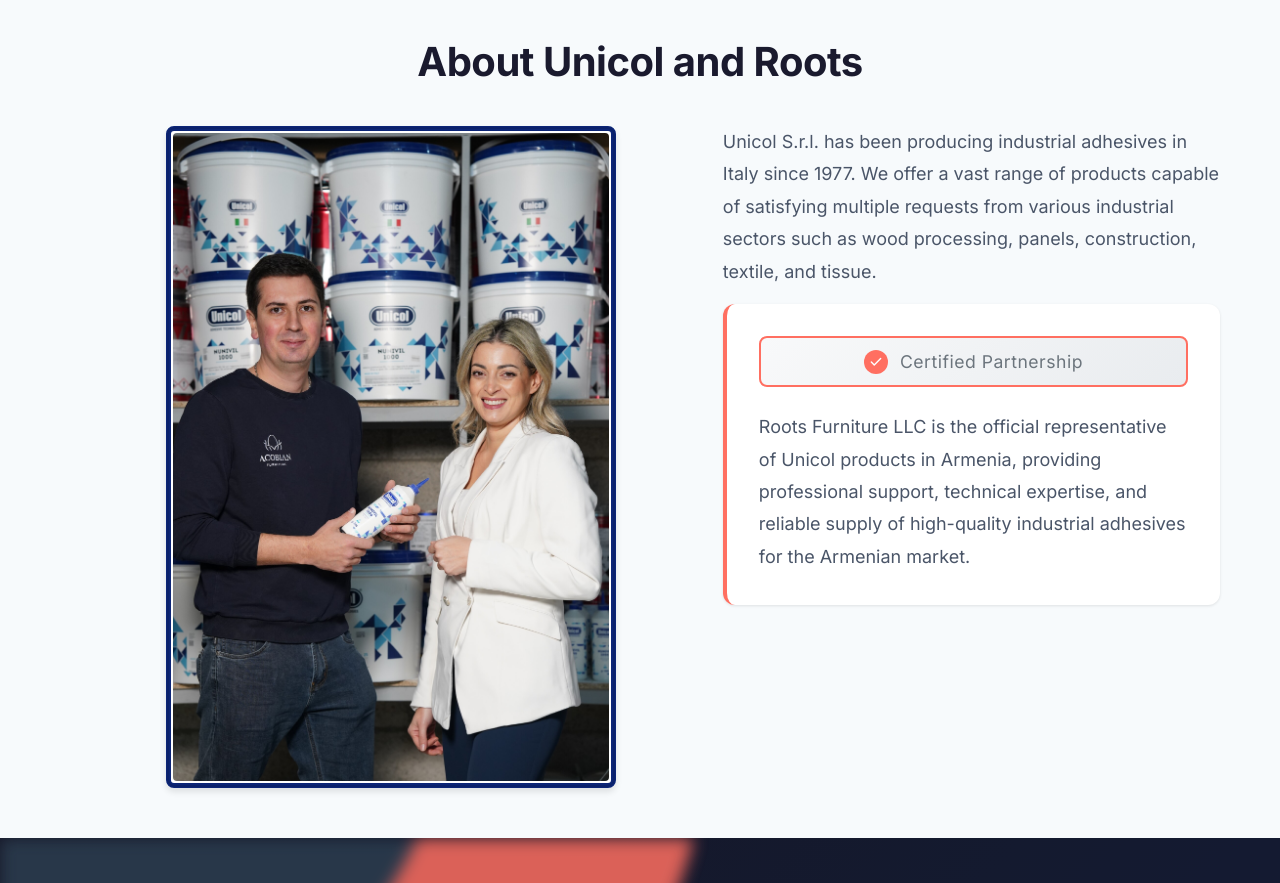
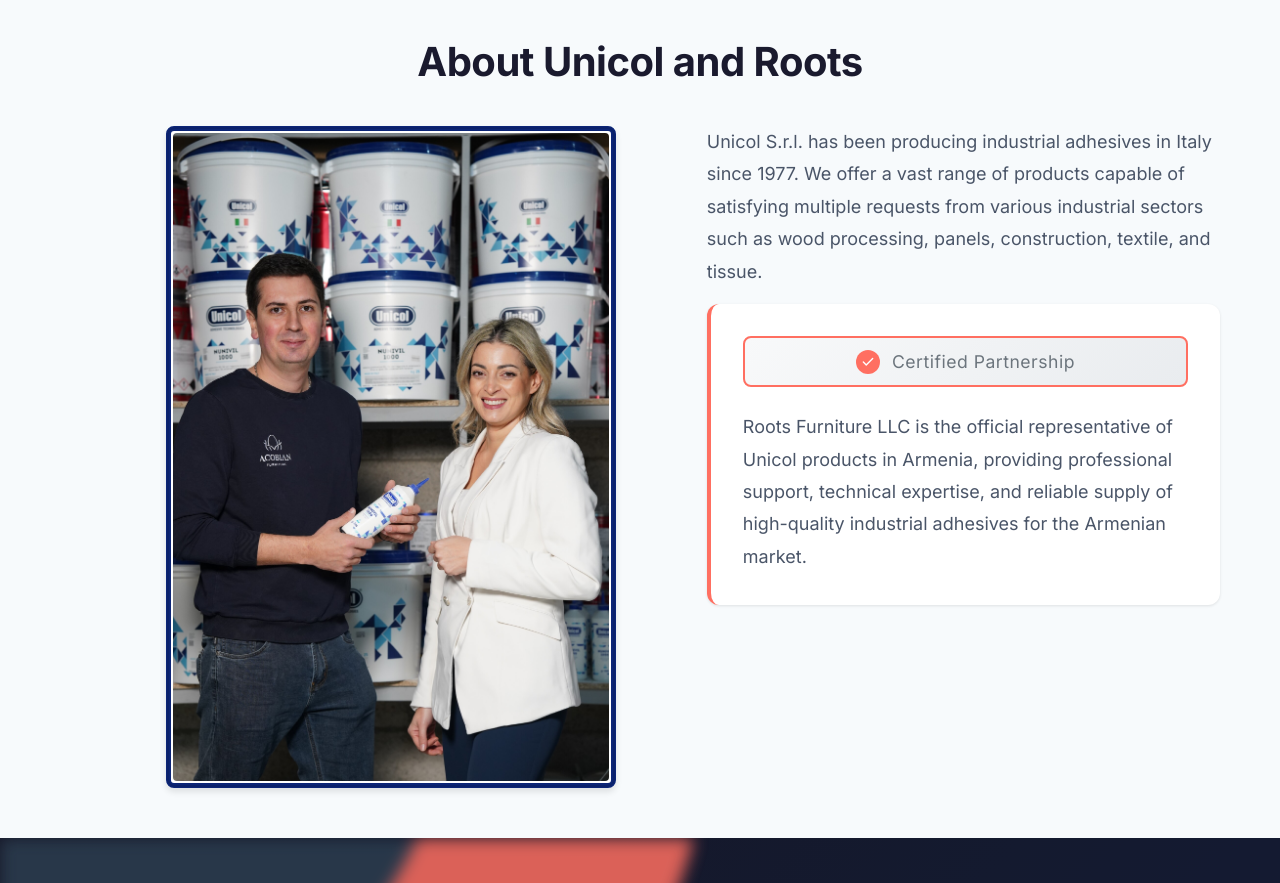
Before and after one commit to levonstepan/Unicol, a plain HTML site: page index.html in a window 1280 px wide. Shown: the part 820-1703 px from the top of the page. Drawn offline with Linux system fonts and the light colour scheme.

Commit message:
Add negative margin to bring text column closer to image

```diff
--- a/styles.css
+++ b/styles.css
@@ -428,6 +428,10 @@ section {
     align-items: start;
 }
 
+.about-content > div:last-child {
+    margin-left: -1rem;
+}
+
 .about .section-header {
     max-width: 1200px;
     margin: 0 auto;
```
